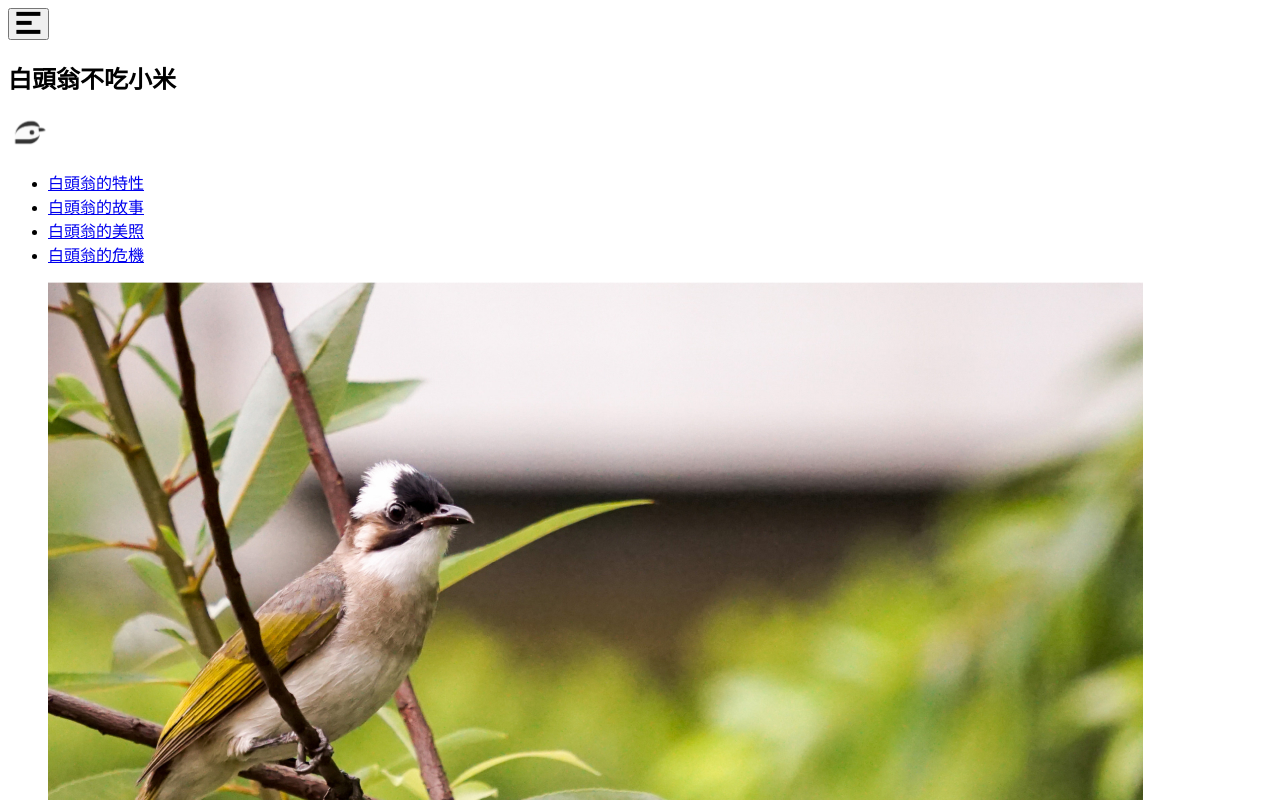
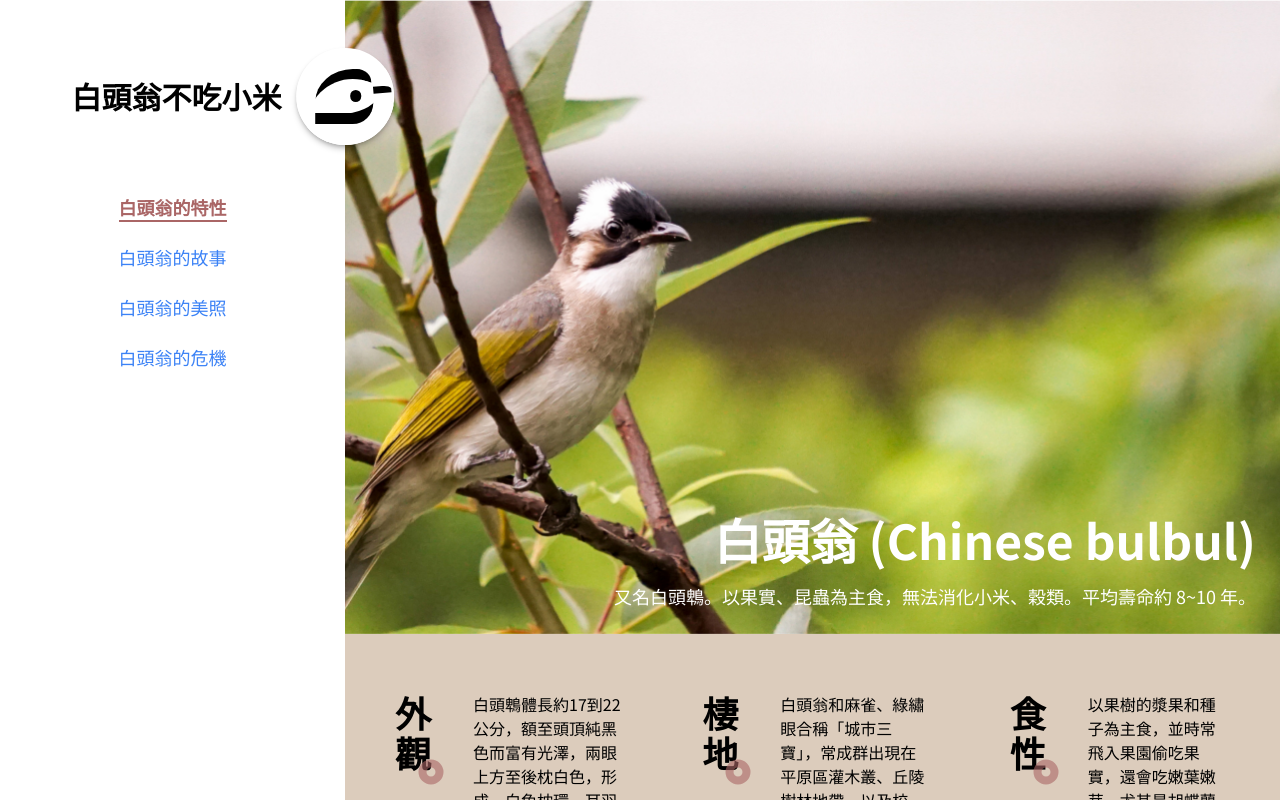
Before and after one commit to nepikn/chinese-bulbul, a React (Vite) app: page / in a window 1280 px wide. Shown: the top 800 px of the page. Built offline with nearby package versions, Linux system fonts and the light colour scheme.

Commit message:
css logo

```diff
--- a/src/components/Icons.tsx
+++ b/src/components/Icons.tsx
@@ -34,13 +34,26 @@
     </svg>
   ),
   logo: () => (
+    <div className="relative aspect-square w-full overflow-hidden bg-white">
+      <div className="absolute left-[19%] top-[22%] h-[68%] w-[78%] rounded-[50%] bg-black"></div>
+      <div className="absolute left-[66%] top-[21%] h-[34%] w-[32%] bg-white"></div>
+      <div className="absolute left-[47%] top-[22%] h-[27%] w-[30%] rounded-[50%] bg-black"></div>
+      <div className="absolute left-[11%] top-[32%] aspect-square w-[94%] rounded-[50%] bg-white"></div>
+      <div className="absolute left-[37%] top-[36%] aspect-square w-[42%] rounded-[50%] bg-black"></div>
+      <div className="absolute left-[25%] top-[34%] h-[33%] w-[60%] -rotate-[12deg] rounded-[50%] bg-white"></div>
+      <div className="absolute left-[19%] top-[67%] h-[11%] w-[38%] bg-black"></div>
+      <div className="absolute left-[55%] top-[44%] aspect-square w-[12%] rounded-[50%] bg-black"></div>
+      <div className="absolute left-[79%] top-[39%] h-[7%] w-[18%] -rotate-[5deg] rounded-tr-[50%] bg-black"></div>
+    </div>
+  ),
+  logoSvg: () => (
     <svg
       width="39"
       height="35"
       viewBox="0 0 39 35"
       fill="none"
       xmlns="http://www.w3.org/2000/svg"
-      className="h-full w-full"
+      className="h-full w-full opacity-40"
     >
       <rect
         x="0.778931"
--- a/src/components/Nav.tsx
+++ b/src/components/Nav.tsx
@@ -39,7 +39,7 @@
         </h1>
         <a
           href="/"
-          className="aspect-square w-[48.52px] lg:absolute lg:left-full lg:w-[97.56px] lg:-translate-x-1/2"
+          className="aspect-square w-[48.52px] overflow-hidden rounded-full shadow-md shadow-black/25 lg:absolute lg:left-full lg:w-[97.56px] lg:-translate-x-1/2"
         >
           <Icons.logo />
         </a>
--- /dev/null
+++ b/src/index.css
@@ -0,0 +1,9 @@
+@tailwind base;
+@tailwind components;
+@tailwind utilities;
+
+@layer base {
+  a {
+    @apply text-blue-500 transition-all hover:text-blue-400 hover:underline;
+  }
+}
--- a/src/index.tsx
+++ b/src/index.tsx
@@ -1,7 +1,7 @@
 import App from 'components/App';
 import { StrictMode } from 'react';
 import { createRoot } from 'react-dom/client';
-import 'tailwindcss/tailwind.css';
+import './index.css';
 
 const container = document.getElementById('root') as HTMLDivElement;
 const root = createRoot(container);
```
